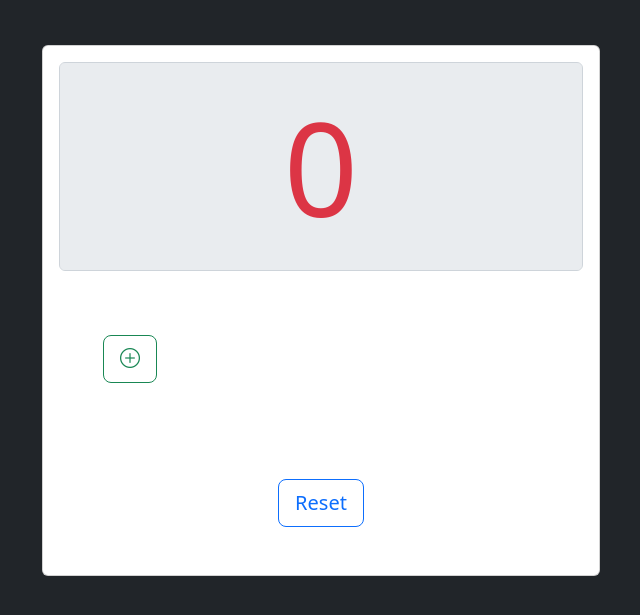
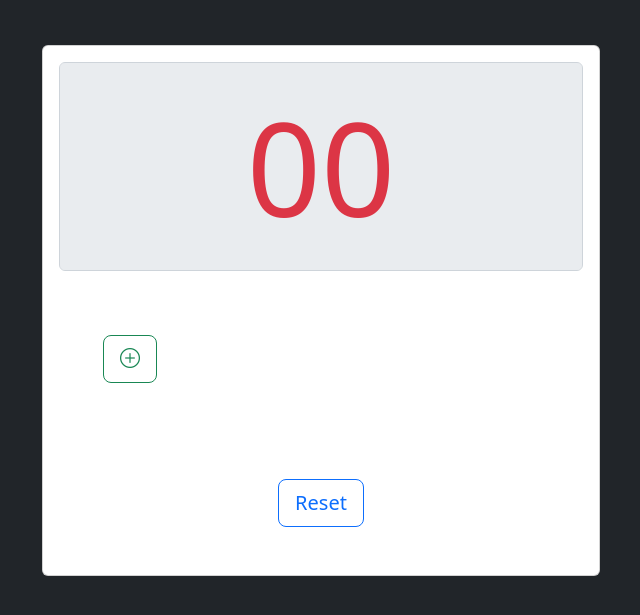
Before and after one commit to Sreeraj0801/counter, a plain HTML site: page index.html in a window 1280 px wide. Shown: the part 85-700 px from the top of the page, without its empty margins (319-959 px from the left). Drawn offline with nearby package versions, Linux system fonts and the light colour scheme.

Commit message:
Update index.html

```diff
--- a/index.html
+++ b/index.html
@@ -14,7 +14,7 @@
     <div class="container mt-5 d-flex justify-content-center">
         <div class="card col-md-6">
             <div class="card-body">
-              <input class="form-control text-center text-danger" type="text" id="value" value="0" style="font-size: 130px;" disabled>
+              <input class="form-control text-center text-danger" type="text" id="value" value="00" style="font-size: 130px;" disabled>
             </div>
             <div class="container d-flex justify-content-between">
                 <a class="bi bi-plus-circle btn btn-outline-success btn-lg m-5" onclick="action(1)"></a>
```
